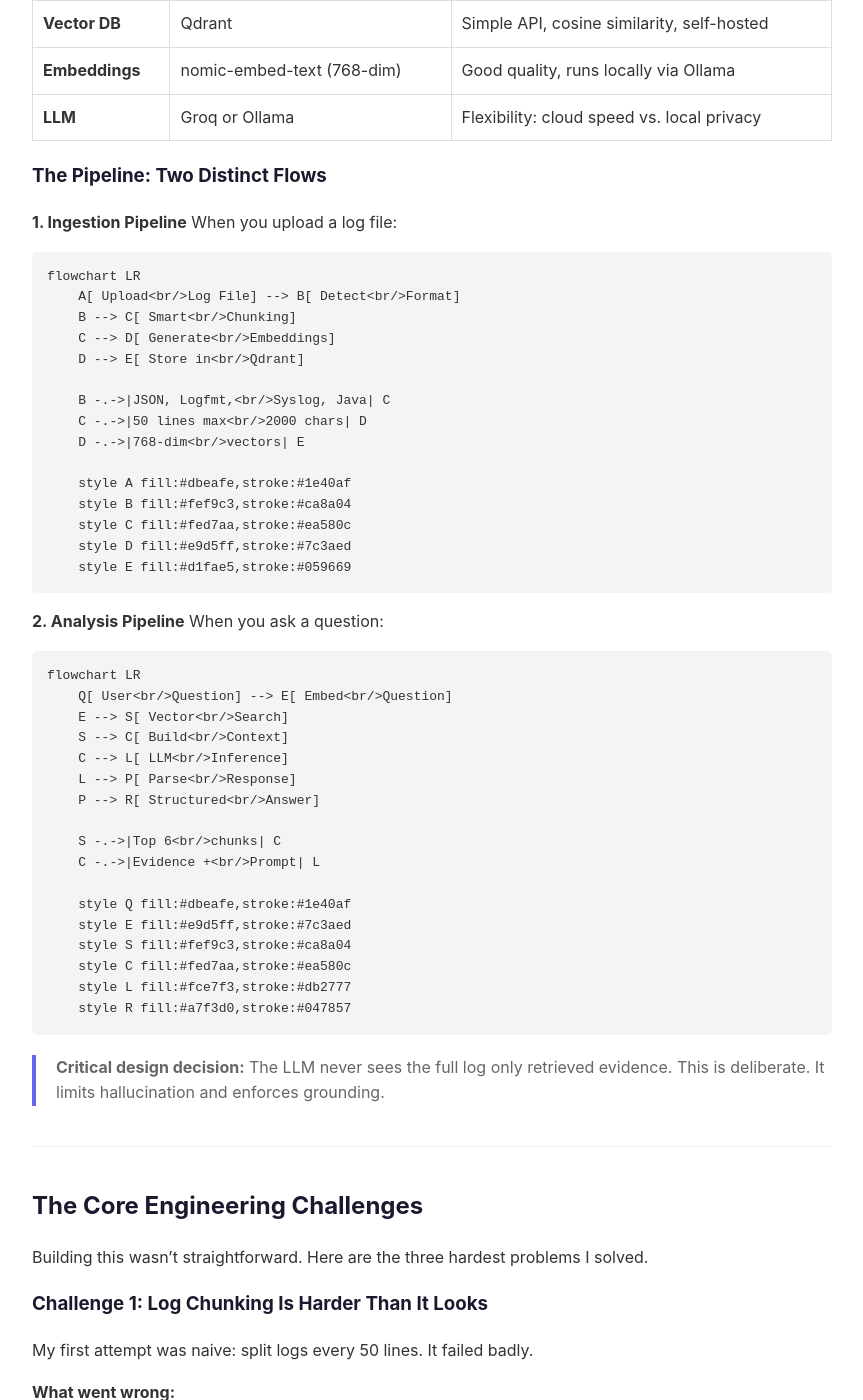
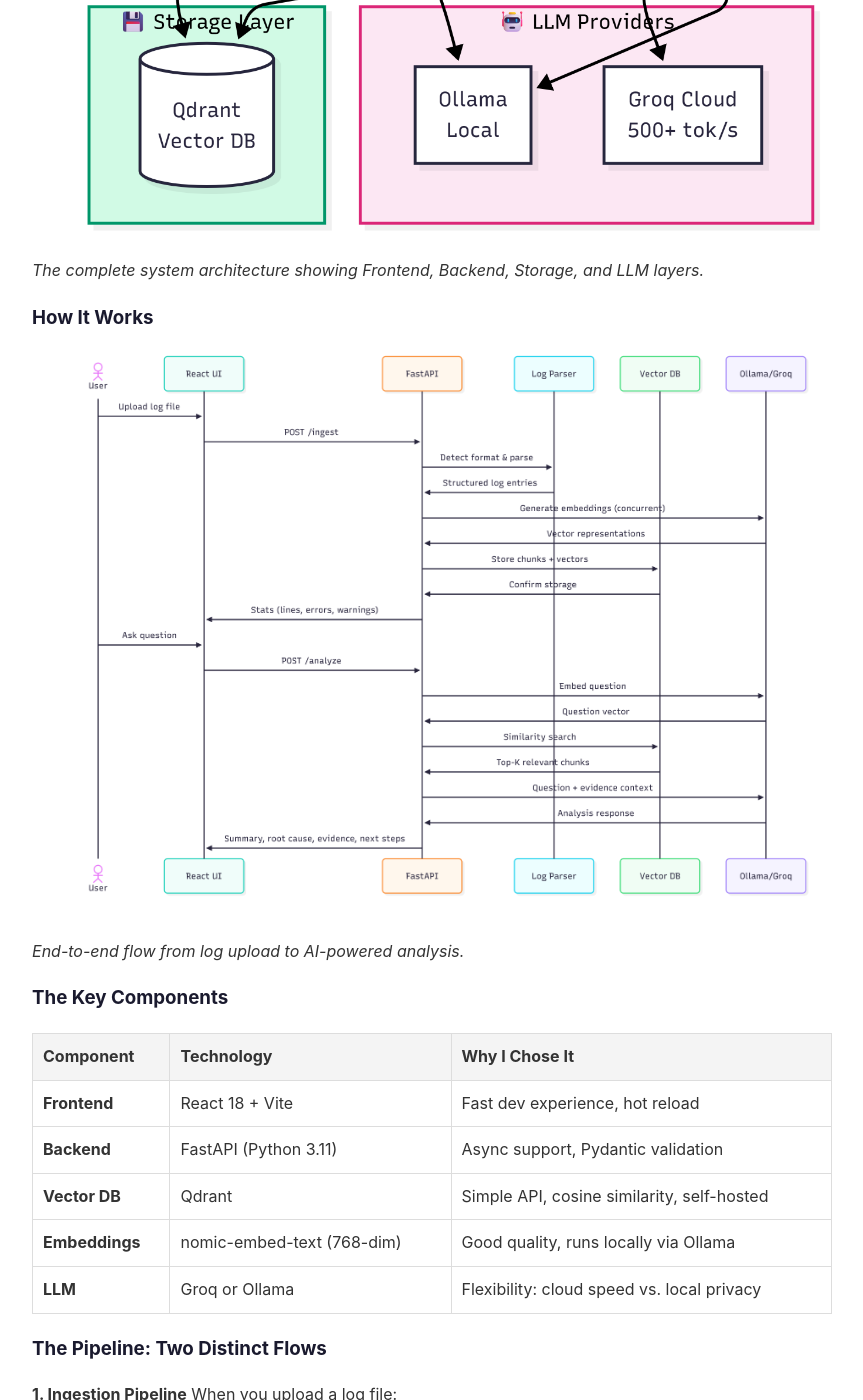
Before and after one commit to Avinash-Amudala/avinash-amudala.github.io, a Jekyll site: the page built from posts/llm-incident-copilot.md, in a window 1280 px wide and 1400 px high, scrolled down 4092 px. Shown: the whole window, without its empty margins (208-1071 px from the left). Built offline with Jekyll 4.4.1, drawn with Linux system fonts in a browser that asks for light colours; our own code applies the rules of GitHub Pages for plain Markdown files; some of the changed text lies outside the part shown.

Commit message:
Replace Mermaid diagrams with PNG images for proper rendering

````diff
--- a/posts/llm-incident-copilot.md
+++ b/posts/llm-incident-copilot.md
@@ -2,6 +2,7 @@
 layout: default
 title: Designing an LLM-Powered Incident Copilot for Production Log Analysis
 ---
+
 # Designing an LLM-Powered Incident Copilot for Production Log Analysis
 
 *How I built an AI system that actually cites its sources  and why that matters more than you'd think.*
@@ -87,47 +88,15 @@ At a high level, the system follows a **Retrieval-Augmented Generation (RAG)** p
 
 ### System Architecture
 
-```mermaid
-flowchart TB
-    subgraph Frontend[" Frontend (React + Vite)"]
-        UI[Web UI<br/>Port 5173]
-        Upload[Upload Panel]
-        Chat[Chat Panel]
-    end
+![System Architecture](RAG.png)
 
-    subgraph Backend[" Backend (FastAPI)"]
-        API[REST API<br/>Port 8000]
-        Parser[Log Parser]
-        Chunker[Smart Chunker]
-        Embedder[Embedding Engine]
-        Analyzer[RAG Analyzer]
-    end
+*The complete system architecture showing Frontend, Backend, Storage, and LLM layers.*
 
-    subgraph Storage[" Storage Layer"]
-        Qdrant[(Qdrant<br/>Vector DB)]
-    end
+### How It Works
 
-    subgraph LLM[" LLM Providers"]
-        Ollama[Ollama<br/>Local]
-        Groq[Groq Cloud<br/>500+ tok/s]
-    end
+![How It Works](How-it-works.png)
 
-    UI --> Upload & Chat
-    Upload --> API
-    Chat --> API
-    API --> Parser --> Chunker --> Embedder
-    Embedder --> Qdrant
-    API --> Analyzer
-    Analyzer --> Qdrant
-    Analyzer --> Groq
-    Analyzer --> Ollama
-    Embedder --> Ollama
-
-    style Frontend fill:#e0f2fe,stroke:#0369a1
-    style Backend fill:#fef3c7,stroke:#d97706
-    style Storage fill:#d1fae5,stroke:#059669
-    style LLM fill:#fce7f3,stroke:#db2777
-```
+*End-to-end flow from log upload to AI-powered analysis.*
 
 ### The Key Components
 
@@ -143,45 +112,21 @@ flowchart TB
 
 **1. Ingestion Pipeline**  When you upload a log file:
 
-```mermaid
-flowchart LR
-    A[ Upload<br/>Log File] --> B[ Detect<br/>Format]
-    B --> C[ Smart<br/>Chunking]
-    C --> D[ Generate<br/>Embeddings]
-    D --> E[ Store in<br/>Qdrant]
+![Ingestion Pipeline](ingestion-pipeline.png)
 
-    B -.->|JSON, Logfmt,<br/>Syslog, Java| C
-    C -.->|50 lines max<br/>2000 chars| D
-    D -.->|768-dim<br/>vectors| E
-
-    style A fill:#dbeafe,stroke:#1e40af
-    style B fill:#fef9c3,stroke:#ca8a04
-    style C fill:#fed7aa,stroke:#ea580c
-    style D fill:#e9d5ff,stroke:#7c3aed
-    style E fill:#d1fae5,stroke:#059669
-```
+*Upload  Format Detection  Smart Chunking  Embeddings  Vector Storage*
 
 **2. Analysis Pipeline**  When you ask a question:
 
-```mermaid
-flowchart LR
-    Q[ User<br/>Question] --> E[ Embed<br/>Question]
-    E --> S[ Vector<br/>Search]
-    S --> C[ Build<br/>Context]
-    C --> L[ LLM<br/>Inference]
-    L --> P[ Parse<br/>Response]
-    P --> R[ Structured<br/>Answer]
+![Analysis Pipeline](Analysis-pipeline.png)
 
-    S -.->|Top 6<br/>chunks| C
-    C -.->|Evidence +<br/>Prompt| L
+*Question  Embed  Vector Search  Build Context  LLM Inference  Structured Answer*
 
-    style Q fill:#dbeafe,stroke:#1e40af
-    style E fill:#e9d5ff,stroke:#7c3aed
-    style S fill:#fef9c3,stroke:#ca8a04
-    style C fill:#fed7aa,stroke:#ea580c
-    style L fill:#fce7f3,stroke:#db2777
-    style R fill:#a7f3d0,stroke:#047857
-```
+### Data Flow
+
+![Data Flow](Data-flow.png)
+
+*Complete data flow through the system.*
 
 > **Critical design decision:** The LLM never sees the full log  only retrieved evidence. This is deliberate. It limits hallucination and enforces grounding.
 
@@ -274,14 +219,6 @@ I intentionally designed the system to support multiple inference backends. Why?
 | Log ingestion + embeddings | ~34 seconds |
 | Analysis (Groq cloud) | ~2.5 seconds |
 | Analysis (Ollama local) | ~30 seconds |
-
-```mermaid
-xychart-beta
-    title "Analysis Latency Comparison"
-    x-axis ["Groq (Cloud)", "Ollama (Local)"]
-    y-axis "Seconds" 0 --> 35
-    bar [2.5, 30]
-```
 
 **The tradeoffs are real:**
 
````
Also changed, not shown: posts/Analysis-pipeline.png (added), posts/Data-flow.png (added), posts/How-it-works.png (added), posts/RAG.png (added), posts/ingestion-pipeline.png (added).
